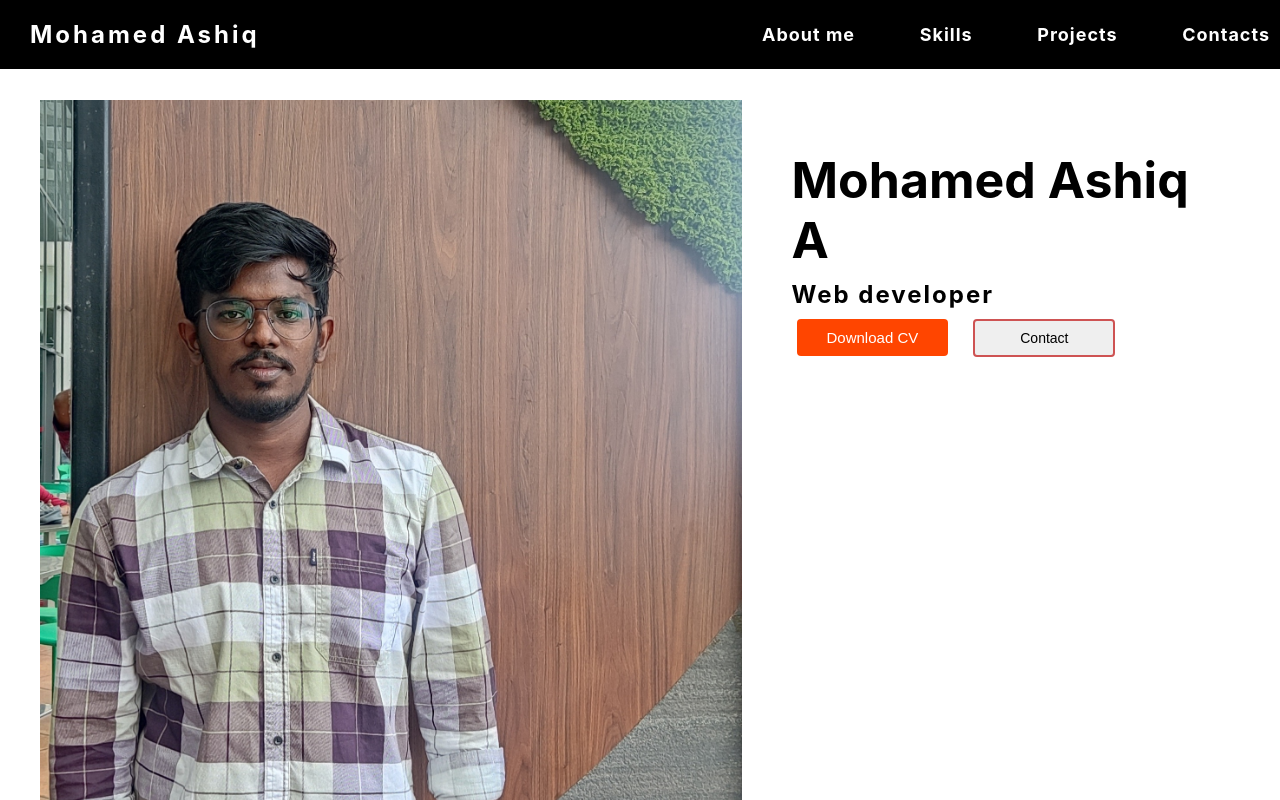
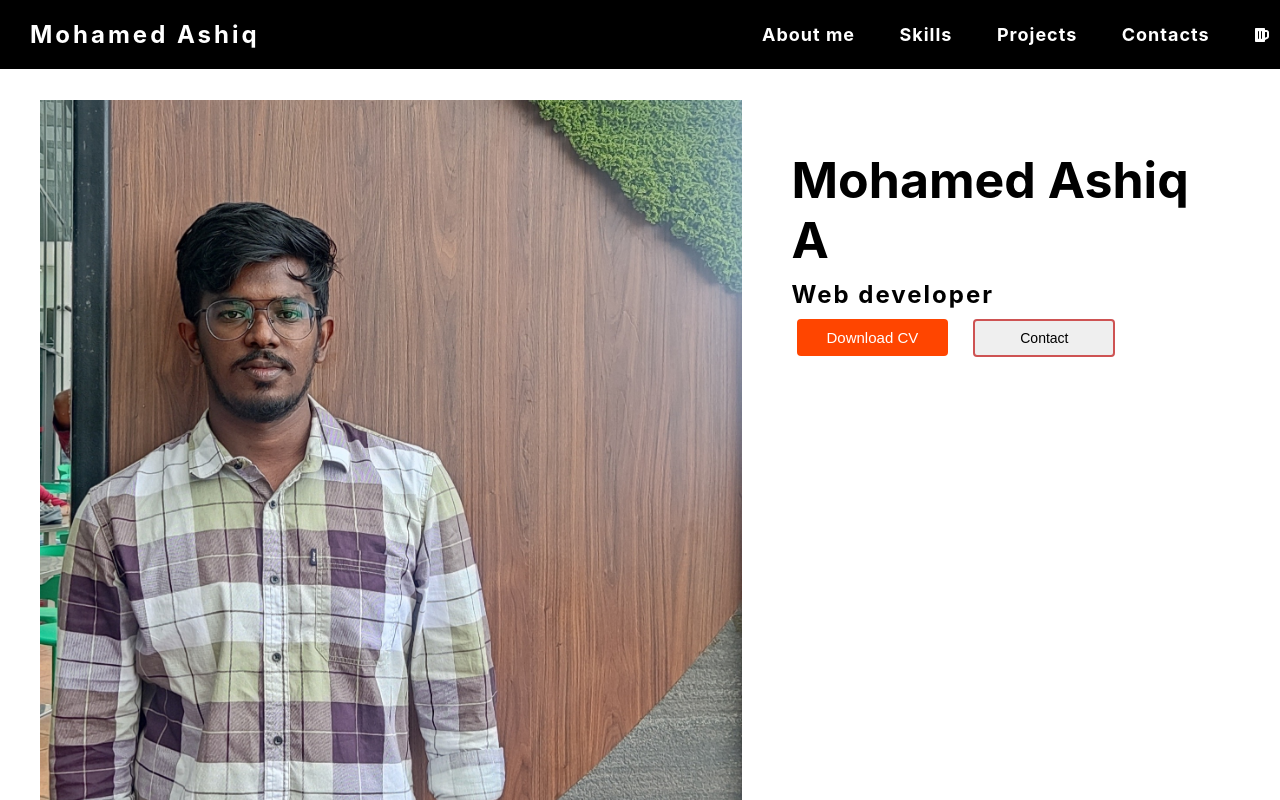
Before and after one commit to Ashii1/mohamedashiq1, a React (Create React App) app: page / in a window 1280 px wide. Shown: the top 800 px of the page. Built offline with nearby package versions, Linux system fonts and the light colour scheme.

Commit message:
Add files via upload

```diff
--- a/src/App.js
+++ b/src/App.js
@@ -1,5 +1,7 @@
 
 import './App.css';
+import { FaBeer } from "react-icons/fa";
+
 
 import { Link } from 'react-scroll';
 function App() {
@@ -21,7 +23,7 @@ function App() {
         <Link to='Contacts' smooth={true} duration={500}>
           <h4>Contacts</h4>
         </Link>
-
+        <FaBeer />
       </div>
 
 
```
